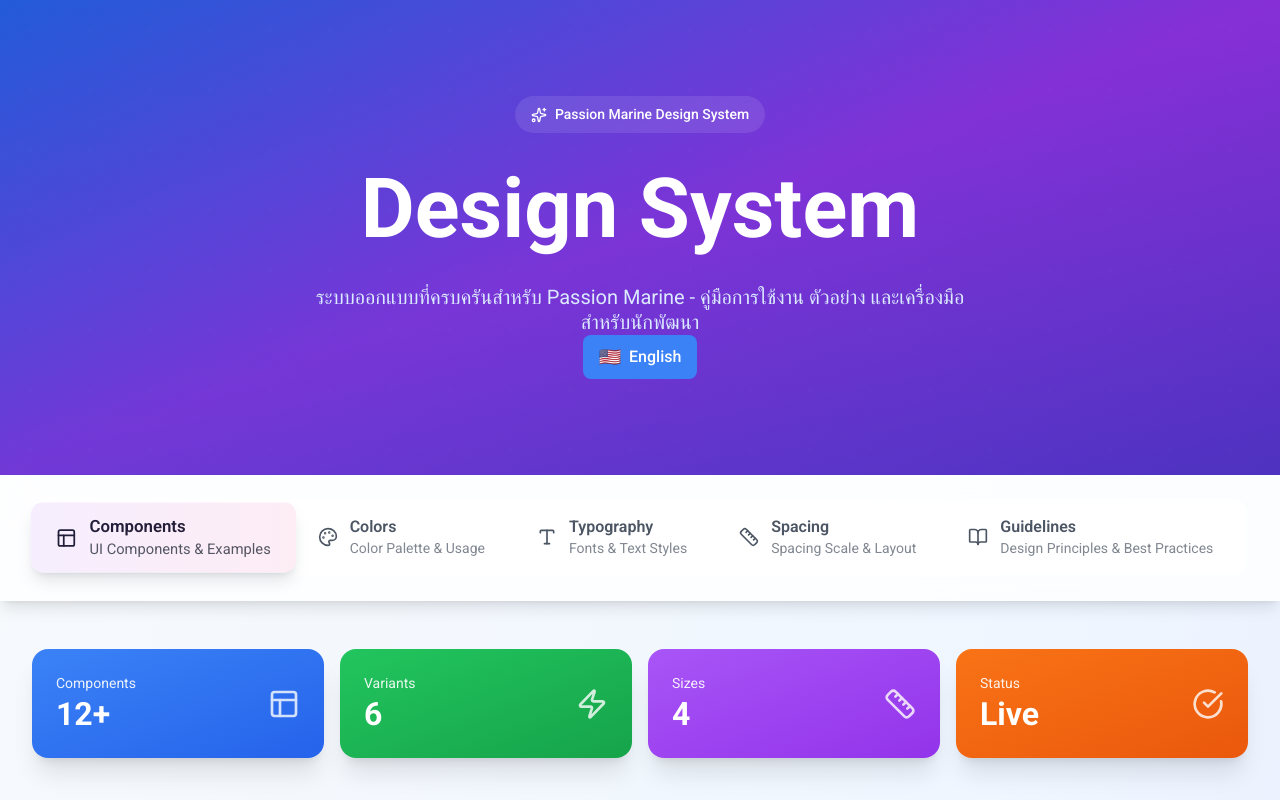
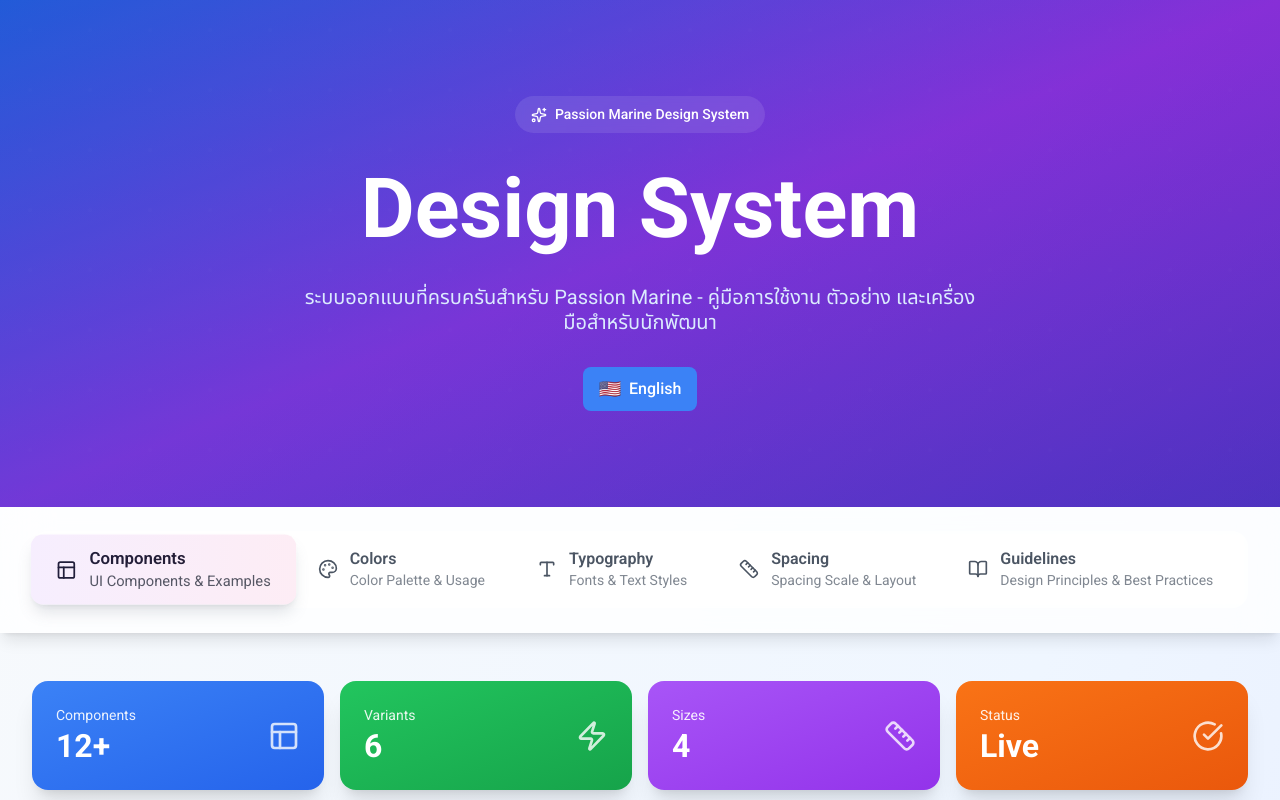
Before and after one commit to kikppvr/web-passion-marine, a Next.js app: page /design-system in a window 1280 px wide. Shown: the top 800 px of the page. Built offline with nearby package versions, Linux system fonts and the light colour scheme.

Commit message:
Update global class

```diff
--- a/src/app/design-system/page.tsx
+++ b/src/app/design-system/page.tsx
@@ -926,7 +926,7 @@
                                                     </p>
                                                 </div>
                                             </div>
-                                            <div className="grid grid-cols-5 gap-4 md:grid-cols-10">
+                                            <div className="grid grid-cols-1 gap-4 md:grid-cols-5 lg:grid-cols-10">
                                                 {Object.entries(shades).map(
                                                     ([shade, hex]) => (
                                                         <div
@@ -1050,7 +1050,7 @@
                                         <h4 className="text-h4 font-semibold text-gray-700">
                                             Display Typography
                                         </h4>
-                                        <div className="grid gap-4 md:grid-cols-2 lg:grid-cols-3">
+                                        <div className="grid grid-cols-1 gap-4">
                                             <div className="rounded-2xl border border-gray-200/50 bg-gradient-to-br from-gray-50 to-gray-100 p-6">
                                                 <h1 className="mb-3 text-h1 text-gray-900 lg:text-display-1">
                                                     {language === 'th'
--- a/src/styles/globals.css
+++ b/src/styles/globals.css
@@ -4,8 +4,8 @@
 
 :root {
     /* Font Families - แยก EN และ TH */
-    --font-en: 'Roboto', sans-serif;
-    --font-th: 'Noto Sans Thai', sans-serif;
+    --font-en: 'Roboto', 'Noto Sans Thai', sans-serif;
+    --font-th: 'Noto Sans Thai', 'Roboto', sans-serif;
 
     /* Font Weights */
     --font-normal: 400;
@@ -158,7 +158,6 @@
         font-size: var(--text-body);
         font-weight: var(--font-normal);
         line-height: 1.4;
-        margin-bottom: 0;
     }
 
     .text-small {
```
